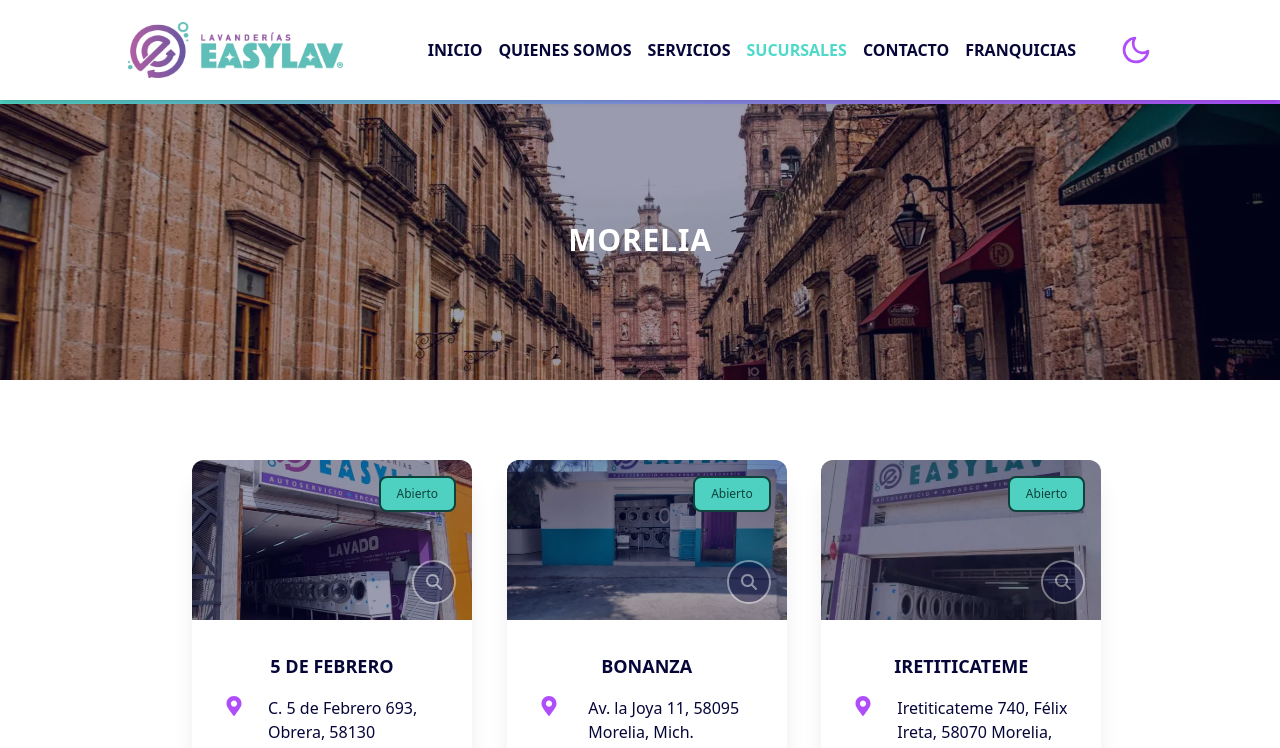
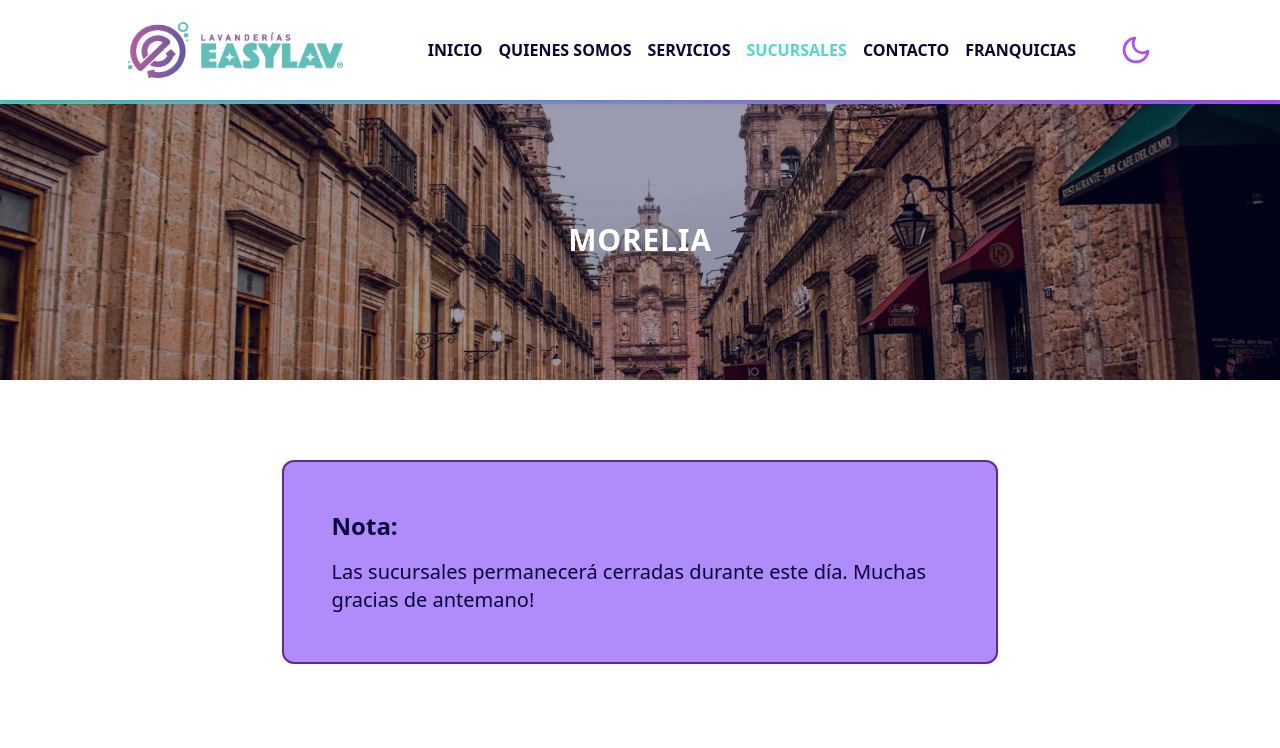
Before and after one commit to dspwebstudiomx/easylav-react, a React (Vite) app: page /sucursales/morelia in a window 1280 px wide. Shown: the top 748 px of the page. Built offline with nearby package versions, Linux system fonts and the light colour scheme.

Commit message:
feat: añade lógica para mostrar banners en días festivos en SucursalCardPerCity

```diff
--- a/src/components/banner/Banner.jsx
+++ b/src/components/banner/Banner.jsx
@@ -9,25 +9,31 @@
 import PropTypes from 'prop-types';
 
 // Estructura
-const Banner = ({ children, variant = 'primary' }) => {
+const Banner = ({ id, children, variant = 'primary' }) => {
   // Variantes de estilos
   const variants = {
-    primary: 'bg-primary_light border-primary_dark text-dark',
+    primary: 'bg-primary_light border-dark text-dark',
     secondary: 'bg-secondary_light border-secondary_dark text-dark',
     warning: 'bg-warning_light border-warning_dark text-dark',
   };
 
   // Clases base
-  const baseClasses = 'border-2 text-xl p-8 rounded-xl animate__animated animate__flash';
+  const baseClasses =
+    'border-2 text-xl p-8 xl:p-12 rounded-xl animate__animated animate__flash w-auto flex flex-col items-start justify-center gap-4';
 
   // Combinar clases base con la variante seleccionada
   const classes = `${baseClasses} ${variants[variant]}`;
 
-  return <div className={classes}>{children}</div>;
+  return (
+    <div id={id} className={classes}>
+      {children}
+    </div>
+  );
 };
 
 Banner.propTypes = {
   children: PropTypes.node.isRequired,
+  id: PropTypes.string,
   variant: PropTypes.oneOf(['primary', 'secondary', 'warning']),
 };
 
--- a/src/components/cards/SucursalCardPerCity.jsx
+++ b/src/components/cards/SucursalCardPerCity.jsx
@@ -9,19 +9,55 @@
 */
 
 // Importaciones
+import { Banner } from 'components';
 import CityCardGenerator from 'pages/sucursales/components/CityCardGenerator';
 import PropTypes from 'prop-types';
+
+// Lista de días festivos oficiales de México (formato MM-DD)
+const mexicanHolidays = ['02-05', '03-21', '05-01', '09-16', '11-02', '11-20'];
+
+/**
+ * Verifica si hoy es un día festivo oficial en México.
+ * @returns {boolean} `true` si hoy es un día festivo, `false` en caso contrario.
+ */
+const isMexicanHoliday = () => {
+  const today = new Date();
+  const formattedDate = `${String(today.getMonth() + 1).padStart(2, '0')}-${String(today.getDate()).padStart(2, '0')}`;
+  return mexicanHolidays.includes(formattedDate);
+};
 
 // Estructura
 // Componente de tarjeta de sucursal por ciudad
 // Este componente utiliza el generador de tarjetas de sucursal para mostrar las sucursales de una ciudad específica
 const SucursalCardPerCity = ({ city }) => {
+  const isHoliday = isMexicanHoliday(); // Verifica si hoy es un día feriado
+
   return (
-    <div className="w-full flex flex-col items-center justify-center gap-4">
+    <div className="w-full flex flex-col items-center justify-start gap-24">
+      <div className="flex flex-col items-center justify-start gap-4 w-4/5">
+        {/* Banner de día cerrado */}
+        <Banner id="banner-dia-cerrado" variant="secondary">
+          <h1 className="text-2xl font-bold text-center text-dark block">Nota:</h1>
+          <p className="text-gray-600 dark:text-gray-400">
+            Las sucursales permanecerá cerradas durante este día. Muchas gracias de antemano!
+          </p>
+        </Banner>
+
+        {/* Banner de día feriado (solo aparece si es un día feriado) */}
+        {isHoliday && (
+          <Banner id="banner-dia-feriado" variant="primary">
+            <h1 className="text-2xl font-bold text-center text-dark block">Nota:</h1>
+            <p className="text-dark text-pretty">
+              Las sucursales permanecerá cerradas a partir de las 6 p.m durante este día. Muchas gracias de antemano!
+            </p>
+          </Banner>
+        )}
+      </div>
       <CityCardGenerator city={city} />
     </div>
   );
 };
+
 SucursalCardPerCity.propTypes = {
   city: PropTypes.string.isRequired,
 };
```
